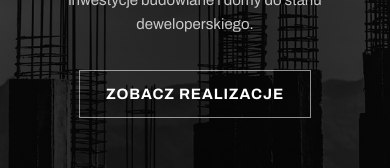
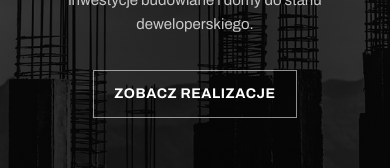
Before and after one commit to Disaster26/techbet-koncepcja, a plain HTML site: page index.html in a window 390 px wide. Shown: the part 505-673 px from the top of the page. Drawn offline with Linux system fonts and the light colour scheme.

Commit message:
Przyciski na telefonie: mniejsze odstepy liter przy dluzszych napisach

```diff
--- a/_zrodla/style_media.css
+++ b/_zrodla/style_media.css
@@ -30,6 +30,7 @@
   .hero h1{font-size:clamp(17px,5vw,22px);letter-spacing:.1em}
   .hero .pod{font-size:15px}
   .hero .akcje .btn{min-height:48px}
+  .btn{font-size:14px;letter-spacing:.04em;padding:12px 20px;line-height:1.3;text-align:center}
   .drogi{grid-template-columns:minmax(0,1fr);gap:12px;padding:12px}
   .droga{height:auto;aspect-ratio:4/3.4;min-height:300px}
   .droga h2{font-size:clamp(32px,10vw,44px)}
--- a/index.html
+++ b/index.html
@@ -324,6 +324,7 @@ form .btn{justify-self:start}
   .hero h1{font-size:clamp(17px,5vw,22px);letter-spacing:.1em}
   .hero .pod{font-size:15px}
   .hero .akcje .btn{min-height:48px}
+  .btn{font-size:14px;letter-spacing:.04em;padding:12px 20px;line-height:1.3;text-align:center}
   .drogi{grid-template-columns:minmax(0,1fr);gap:12px;padding:12px}
   .droga{height:auto;aspect-ratio:4/3.4;min-height:300px}
   .droga h2{font-size:clamp(32px,10vw,44px)}
```
Also changed, not shown: domy/index.html (+1 -0 lines), inwestycje/index.html (+1 -0 lines), kariera/index.html (+1 -0 lines), kontakt/index.html (+1 -0 lines), o-firmie/index.html (+1 -0 lines), opinie/index.html (+1 -0 lines), polityka-prywatnosci/index.html (+1 -0 lines).
